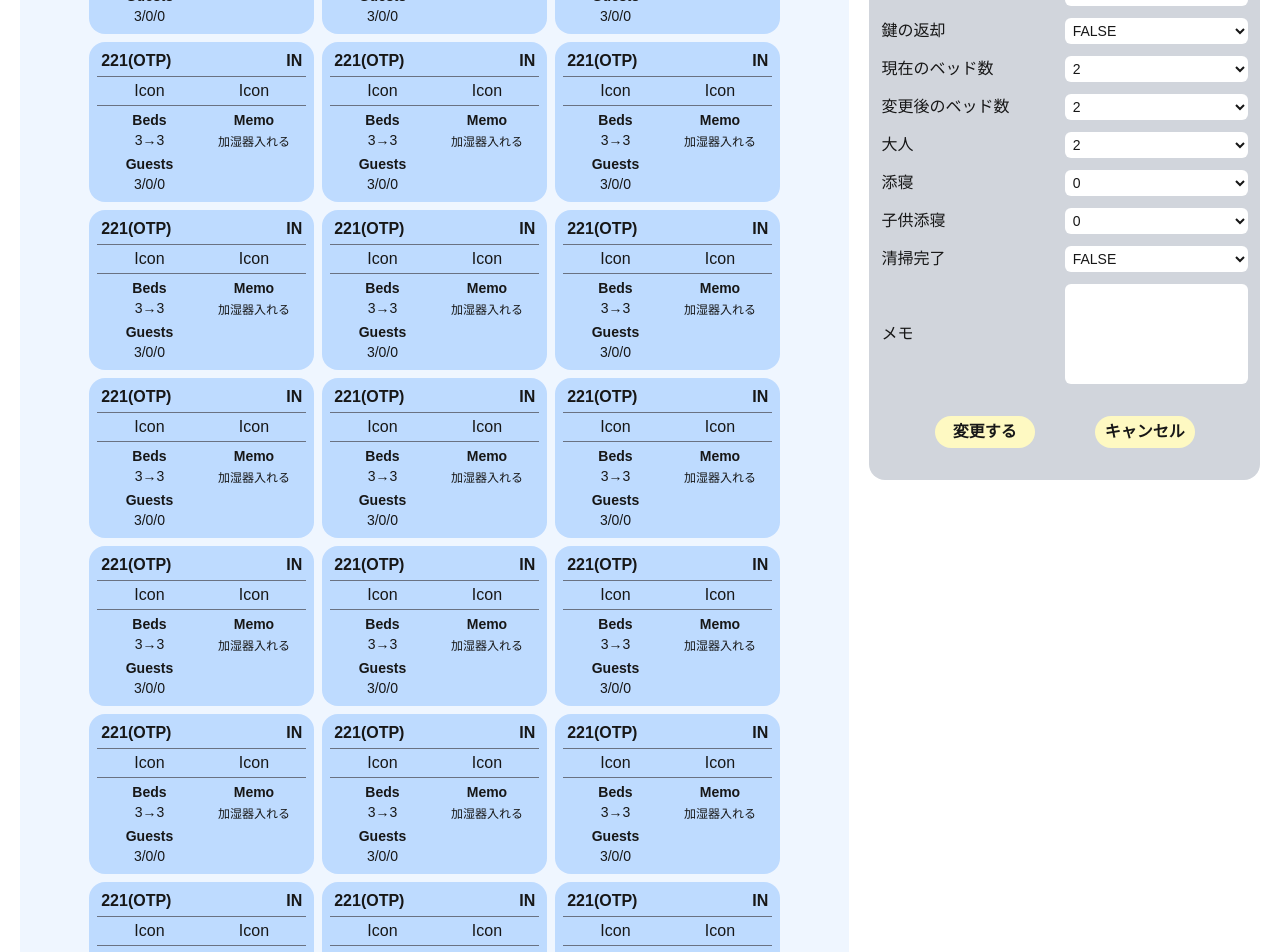
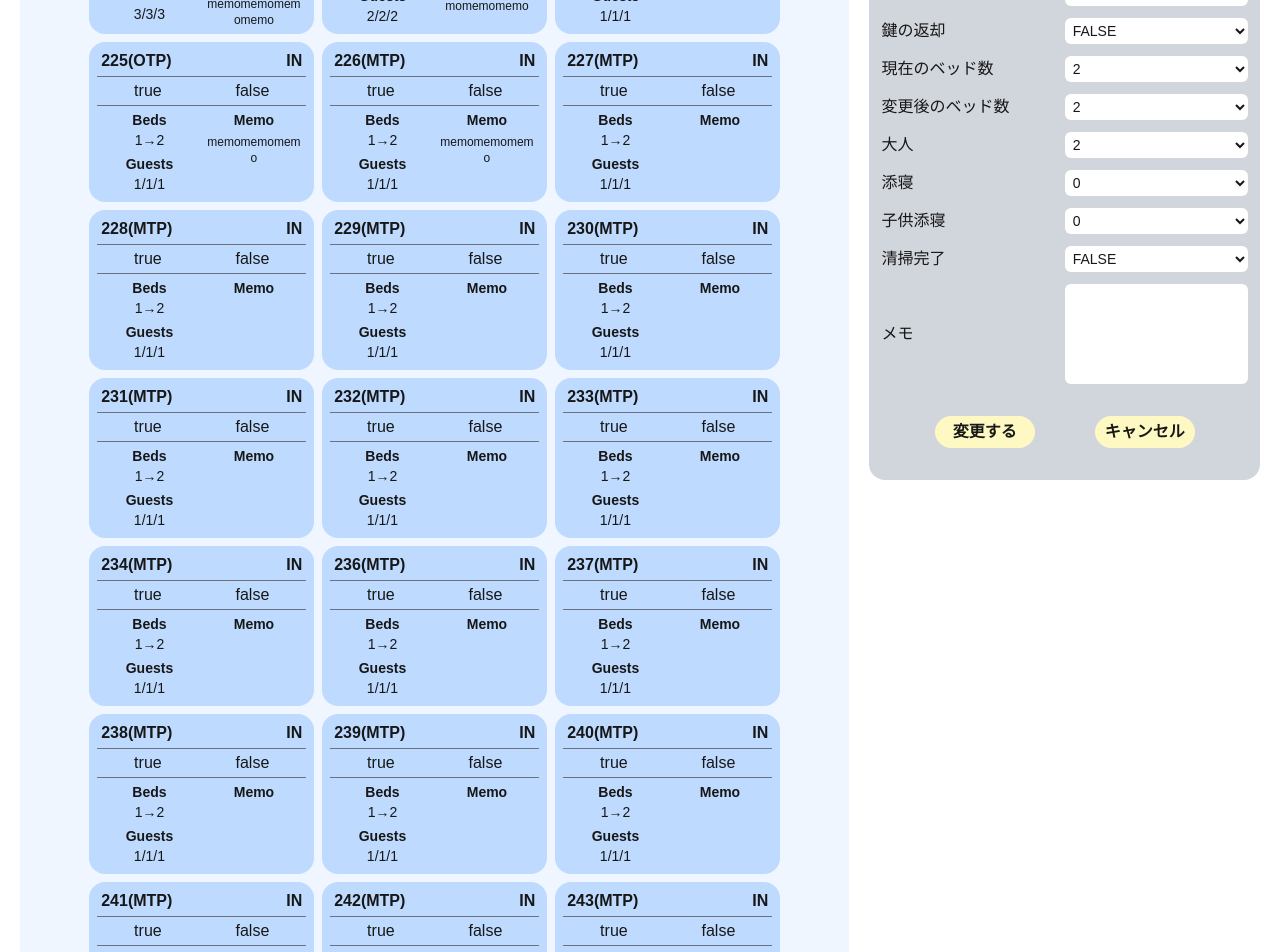
Before and after one commit to kiyo-8jo/cleaning-app, a Next.js app: page /front in a window 1280 px wide. Shown: the part 240-1192 px from the top of the page. Built offline with nearby package versions, Linux system fonts and the light colour scheme.

Commit message:
[update] モックデータをもとにフロント用画面の各部屋情報を表示させる
モックデータから情報を引っ張り、各部屋のカードに情報を表示させました

```diff
--- a/src/app/(main)/front/page.tsx
+++ b/src/app/(main)/front/page.tsx
@@ -1,30 +1,12 @@
 import RoomCard from "@/app/components/common/roomCard/RoomCard";
+import { testRooms } from "../../../../testRooms";
 
 const FrontPage = () => {
   return (
     <div className="bg-blue-50 flex flex-wrap justify-center h-full w-[75%] ml-5 mb-3 p-3 rounded-2xl">
-      <RoomCard />
-      <RoomCard />
-      <RoomCard />
-      <RoomCard />
-      <RoomCard />
-      <RoomCard />
-      <RoomCard />
-      <RoomCard />
-      <RoomCard />
-      <RoomCard />
-      <RoomCard />
-      <RoomCard />
-      <RoomCard />
-      <RoomCard />
-      <RoomCard />
-      <RoomCard />
-      <RoomCard />
-      <RoomCard />
-      <RoomCard />
-      <RoomCard />
-      <RoomCard />
-      <RoomCard />
+      {testRooms.map((room) => (
+        <RoomCard room={room} key={room.id}/>
+      ))}
     </div>
   );
 };
--- a/src/app/components/common/roomCard/RoomCard.tsx
+++ b/src/app/components/common/roomCard/RoomCard.tsx
@@ -1,29 +1,36 @@
-const RoomCard = () => {
+import { RoomType } from "@/app/types/types";
+
+interface RoomCardType {
+  room:RoomType
+}
+
+
+const RoomCard = ({room}:RoomCardType) => {
   return (
     <div className="bg-blue-200 flex flex-col w-[225px] h-[160px] rounded-2xl p-2 cursor-pointer m-1">
       <div className="flex items-center justify-between h-[15%] w-full px-1 mb-1 font-bold">
-        <div>221(OTP)</div>
-        <div>IN</div>
+        <div>{room.id}({room.roomType})</div>
+        <div>{room.cleaningType}</div>
       </div>
       <div className="flex items-center justify-around h-[25%] w-full border-t-1 border-b-1 border-gray-500">
-        <div>Icon</div>
-        <div>Icon</div>
+        <div>{room.isKeyBack.toString()}</div>
+        <div>{room.isCleaningComplete.toString()}</div>
       </div>
       <div className="flex h-[60%] w-full mt-1 text-sm">
         <div className="flex flex-col w-1/2 gap-1">
           <div className="flex flex-col w-full items-center">
             <p className="font-bold">Beds</p>
-            <p>3→3</p>
+            <p>{room.nowBeds}→{room.newBeds}</p>
           </div>
           <div className="flex flex-col w-full items-center">
             <p className="font-bold">Guests</p>
-            <p>3/0/0</p>
+            <p>{room.adult}/{room.inf}/{room.kidInf}</p>
           </div>
         </div>
         <div className="flex flex-col w-1/2 items-center">
           <p className="font-bold">Memo</p>
           <p className="w-full h-ful wrap-break-word overflow-y-scroll hidden-scrollbar select-none text-xs p-1 text-center">
-            加湿器入れる
+            {room.memo}
           </p>
         </div>
       </div>
```
